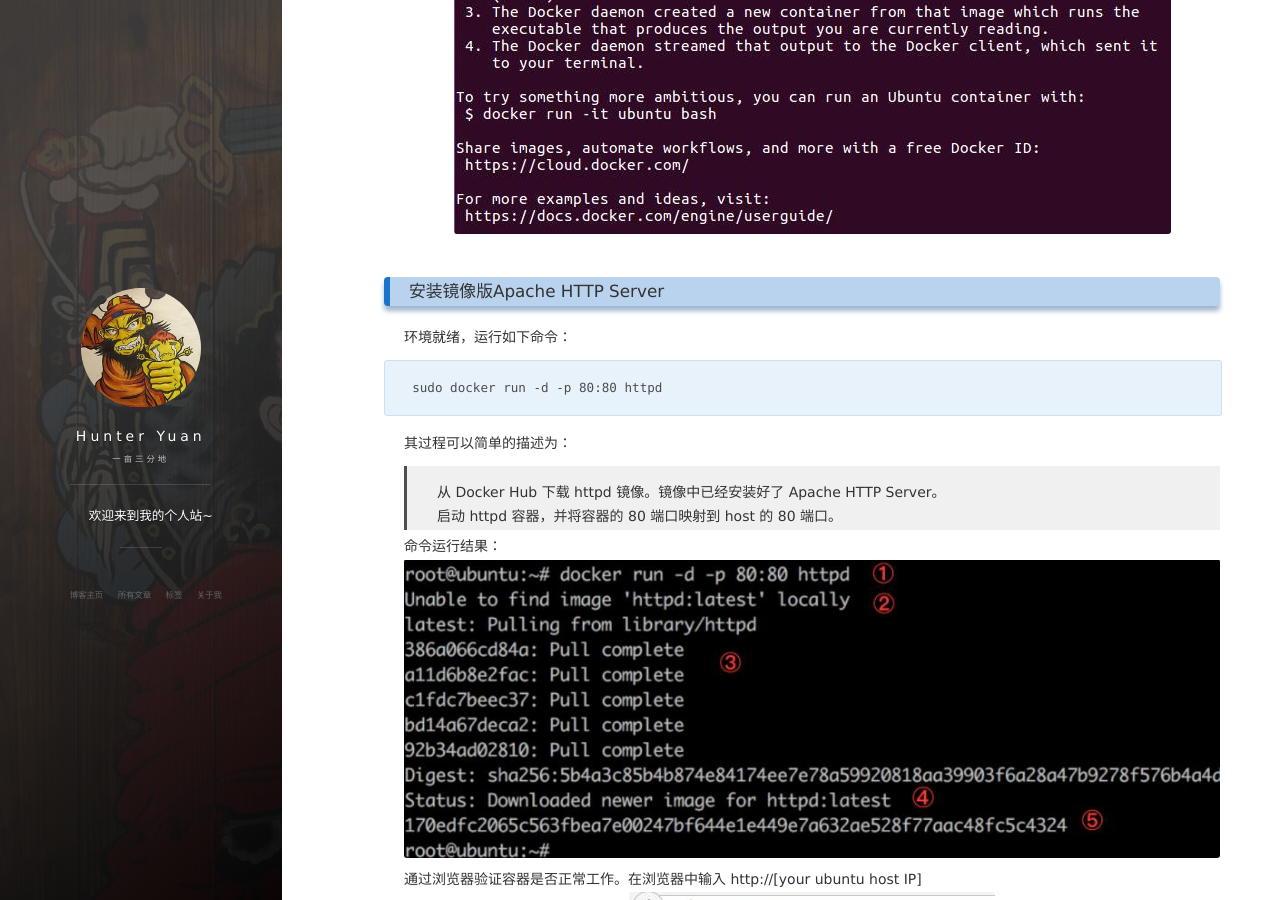
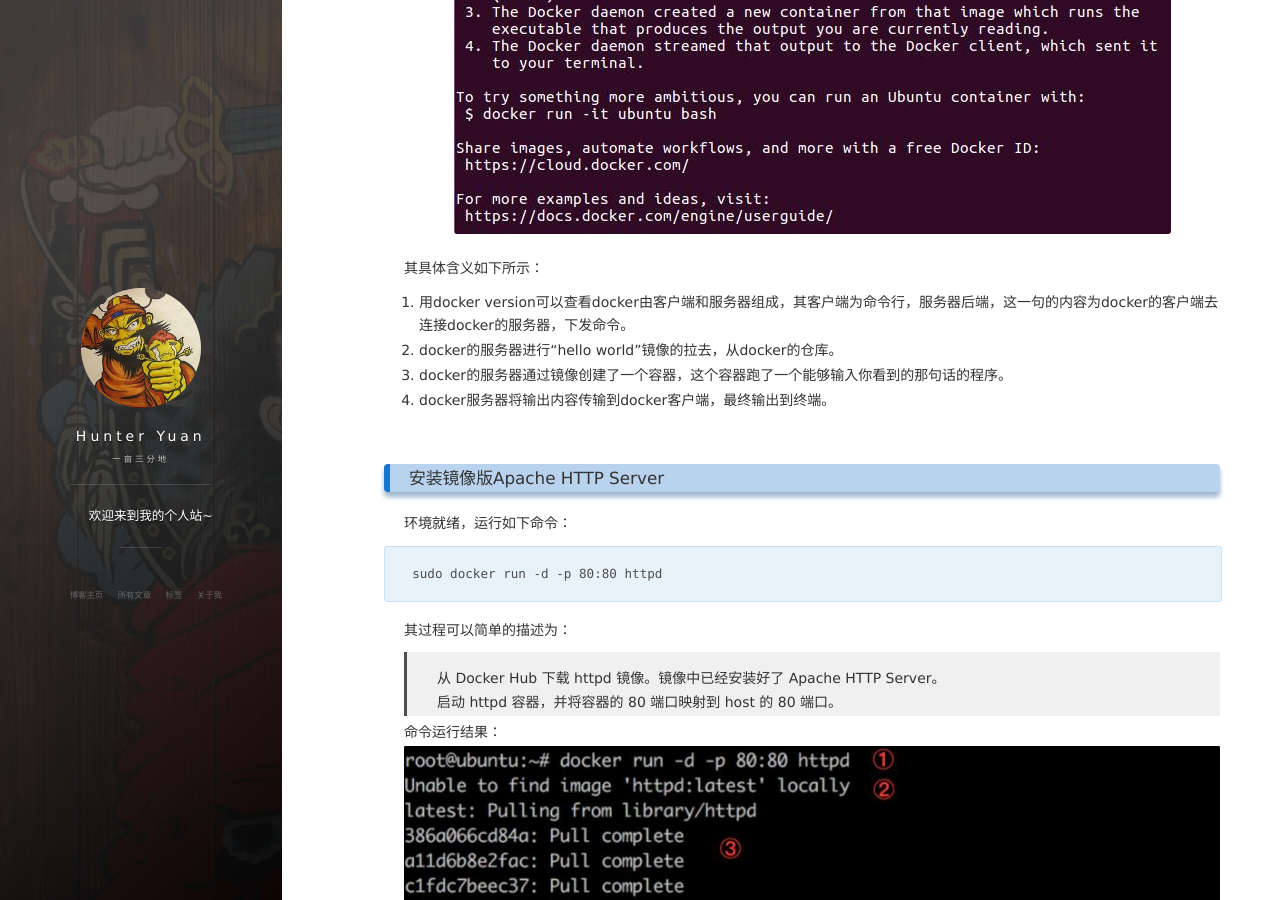
Before and after one commit to Clodfisher/Clodfisher.github.io, a Jekyll site: the page built from _posts/2018-3-1-UbuntuInstallDocker.md, in a window 1280 px wide and 900 px high, scrolled down 1567 px. Built offline with Jekyll 4.4.1, drawn with Linux system fonts in a browser that asks for light colours; nearby versions of some CDN libraries; comment, search, counter and statistics services are not loaded.

Commit message:
repair docker install log

````diff
--- a/_posts/2018-3-1-UbuntuInstallDocker.md
+++ b/_posts/2018-3-1-UbuntuInstallDocker.md
@@ -73,6 +73,11 @@ sudo docker run hello-world
 ```
 输入如下：
 ![](/images/posts/2018-3-1-UbuntuInstallDocker/UbuntuInstallDocker1.jpg)
+其具体含义如下所示：
+1. 用docker version可以查看docker由客户端和服务器组成，其客户端为命令行，服务器后端，这一句的内容为docker的客户端去连接docker的服务器，下发命令。
+2. docker的服务器进行“hello world”镜像的拉去，从docker的仓库。
+3. docker的服务器通过镜像创建了一个容器，这个容器跑了一个能够输入你看到的那句话的程序。
+4. docker服务器将输出内容传输到docker客户端，最终输出到终端。
 
 <br>
 ### 安装镜像版Apache HTTP Server
````
